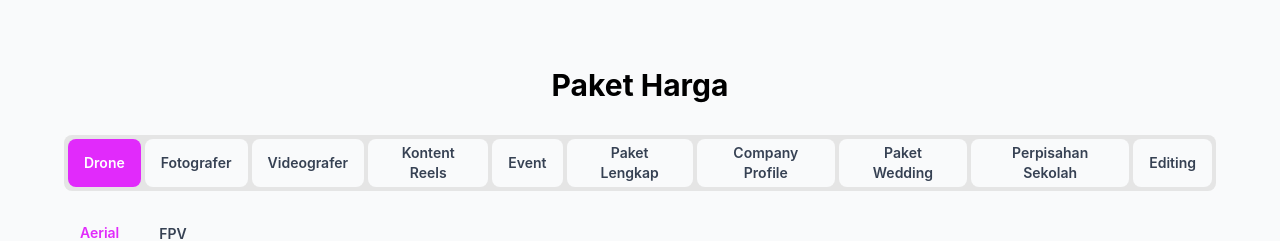
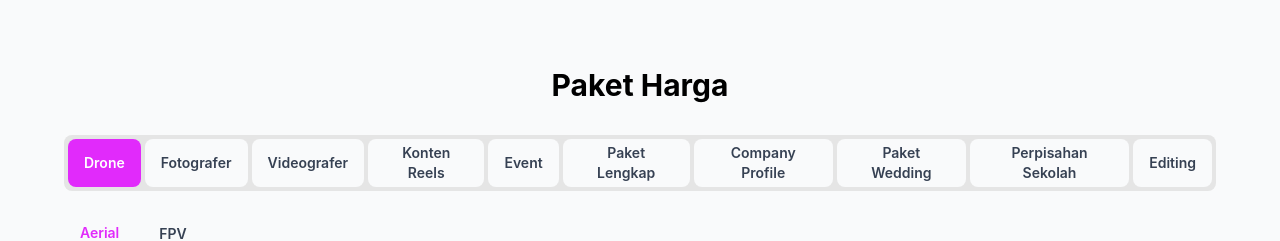
Before and after one commit to aldi-ard/sewa_drone_solo, a Next.js app: page / in a window 1280 px wide. Shown: the part 2380-2621 px from the top of the page. Built offline with nearby package versions, Linux system fonts and the light colour scheme.

Commit message:
update pricelist page

```diff
--- a/app/ui/pricelist.tsx
+++ b/app/ui/pricelist.tsx
@@ -75,7 +75,7 @@ const PricingPage = () => {
     },
     {
       key: "Konten Reels" as PricingTab,
-      label: "Kontent Reels",
+      label: "Konten Reels",
       content: (
         <div className="flex flex-wrap justify-center gap-6">
           <PricingCard
```
